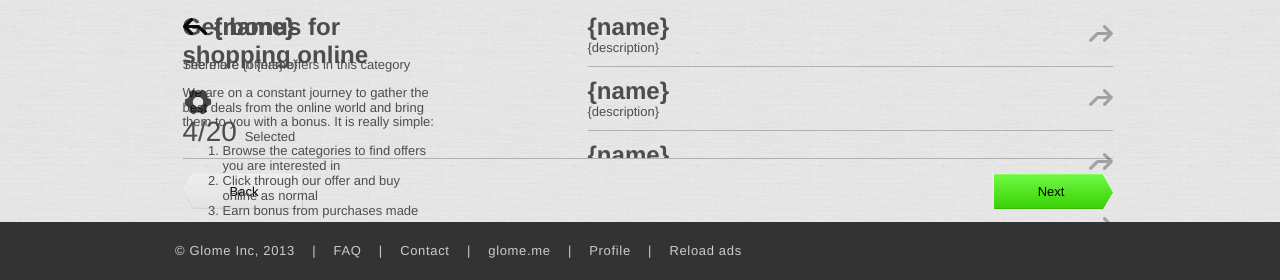
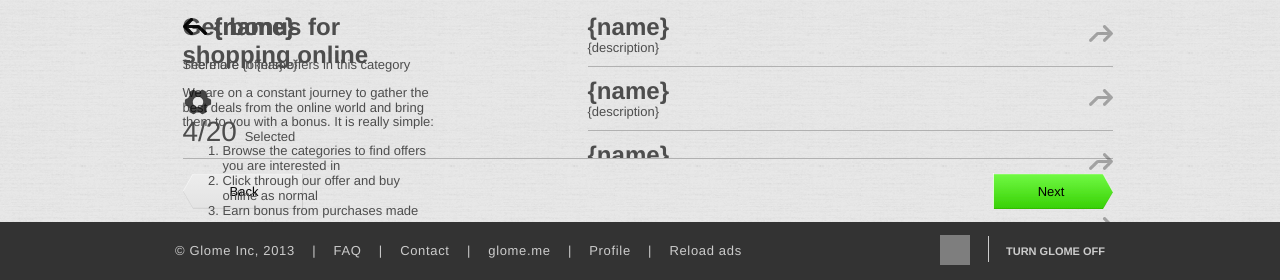
Before and after one commit to glome/jGlome, a PHP site: page /template.html in a window 1280 px wide. Shown: the part 2320-2600 px from the top of the page. Run offline with PHP 8.4, Linux system fonts and the light colour scheme; grey boxes are pictures that could not be loaded.

Commit message:
Added new footer material

```diff
--- a/css/glome.css
+++ b/css/glome.css
@@ -433,6 +432,9 @@
   width: 0;
   margin: 0; }
 
+[data-glome-container="true"] .glome-uppercase {
+  text-transform: uppercase; }
+
 .glome-copyright:before {
   content: '© '; }
 
@@ -654,6 +656,30 @@
         height: 53px;
         background-size: 38px 53px; } }
 
+#glomeAdmin .glome-footer .glome-text-separator:before,
+#glomePublic .glome-footer .glome-text-separator:before {
+  content: " | ";
+  margin: 0 1em; }
+#glomeAdmin .glome-footer .glome-line-separator,
+#glomePublic .glome-footer .glome-line-separator {
+  border-left: solid 1px;
+  margin: -6px 1em 0;
+  display: inline-block;
+  height: 26px;
+  vertical-align: middle; }
+#glomeAdmin .glome-footer .glome-section,
+#glomePublic .glome-footer .glome-section {
+  float: left; }
+  #glomeAdmin .glome-footer .glome-section.glome-pack-end,
+  #glomePublic .glome-footer .glome-section.glome-pack-end {
+    float: right; }
+#glomeAdmin .glome-footer .glome-off,
+#glomePublic .glome-footer .glome-off {
+  text-transform: uppercase;
+  font-size: 11px;
+  font-weight: bold;
+  letter-spacing: 0; }
+
 /* !Admin header */
 #glomeAdminHeader {
   height: 177px;
@@ -1018,10 +1055,17 @@
   #glomePublicFooter,
   #glomePublicFooter a {
     color: #cccccc; }
-
-#glomePublicFooter .glome-text-separator:before {
-  content: " | ";
-  margin: 0 1em; }
+  #glomePublicFooter .glome-settings {
+    background-image: url(../images/icons/icon-settings-white.svg);
+    background-size: 30px 30px;
+    display: inline-block;
+    vertical-align: middle;
+    margin-top: -4px;
+    width: 30px;
+    height: 30px;
+    opacity: 0.7; }
+    #glomePublicFooter .glome-settings:hover {
+      opacity: 1; }
 
 #glomePublicContent {
   -webkit-box-sizing: border-box;
--- a/css/glome.scss
+++ b/css/glome.scss
@@ -265,16 +265,17 @@ $full_page_z_index: 10000;
 
 @mixin close
 {
-  background:
-  {
-    image: url(../images/icons/icon-x.svg);
-    size: 30px 30px;
+  $size: 40px;
+  background:
+  {
+    image: url(../images/icons/circle-x.svg);
+    size: $size $size;
     position: center center;
     repeat: no-repeat;
   }
-  width: 30px;
-  height: 30px;
-  opacity: 0.8;
+  width: $size;
+  height: $size;
+  opacity: 0.5;
   &:hover
   {
     opacity: 1;
@@ -596,6 +597,11 @@ $full_page_z_index: 10000;
 {
   width: 0;
   margin: 0;
+}
+
+[data-glome-container="true"] .glome-uppercase
+{
+  text-transform: uppercase;
 }
 
 .glome-copyright:before
@@ -865,6 +871,43 @@ $full_page_z_index: 10000;
   }
 }
 
+#glomeAdmin .glome-footer,
+#glomePublic .glome-footer
+{
+  .glome-text-separator:before
+  {
+    content: " | ";
+    margin: 0 1em;
+  }
+
+  .glome-line-separator
+  {
+    border-left: solid 1px;
+    margin: -6px 1em 0;
+    display: inline-block;
+    height: (14px + 2 * 6px);
+    vertical-align: middle;
+  }
+
+  .glome-section
+  {
+    float: left;
+
+    &.glome-pack-end
+    {
+      float: right;
+    }
+  }
+
+  .glome-off
+  {
+    text-transform: uppercase;
+    font-size: 11px;
+    font-weight: bold;
+    letter-spacing: 0;
+  }
+}
+
 /* !Admin header */
 #glomeAdminHeader
 {
@@ -1133,6 +1176,25 @@ $full_page_z_index: 10000;
     height: $footer_height / 2;
     line-height: $footer_height / 2;
   }
+
+  .glome-cart
+  {
+    background:
+    {
+      image: url(../images/icons/icon-shopping-cart.svg);
+      size: 30px 30px;
+    }
+    display: inline-block;
+    vertical-align: middle;
+    margin-top: -4px;
+    width: 30px;
+    height: 30px;
+    opacity: 0.7;
+    &:hover
+    {
+      opacity: 1;
+    }
+  }
 }
 
 /* !Admin pages: subscriptions */
@@ -1291,12 +1353,25 @@ $full_page_z_index: 10000;
   {
     color: $text_color_medium;
   }
-}
-
-#glomePublicFooter .glome-text-separator:before
-{
-  content: " | ";
-  margin: 0 1em;
+
+  .glome-settings
+  {
+    background:
+    {
+      image: url(../images/icons/icon-settings-white.svg);
+      size: 30px 30px;
+    }
+    display: inline-block;
+    vertical-align: middle;
+    margin-top: -4px;
+    width: 30px;
+    height: 30px;
+    opacity: 0.7;
+    &:hover
+    {
+      opacity: 1;
+    }
+  }
 }
 
 #glomePublicContent
```
Also changed, not shown: other parts of css/glome.css (+21 -11 lines).
